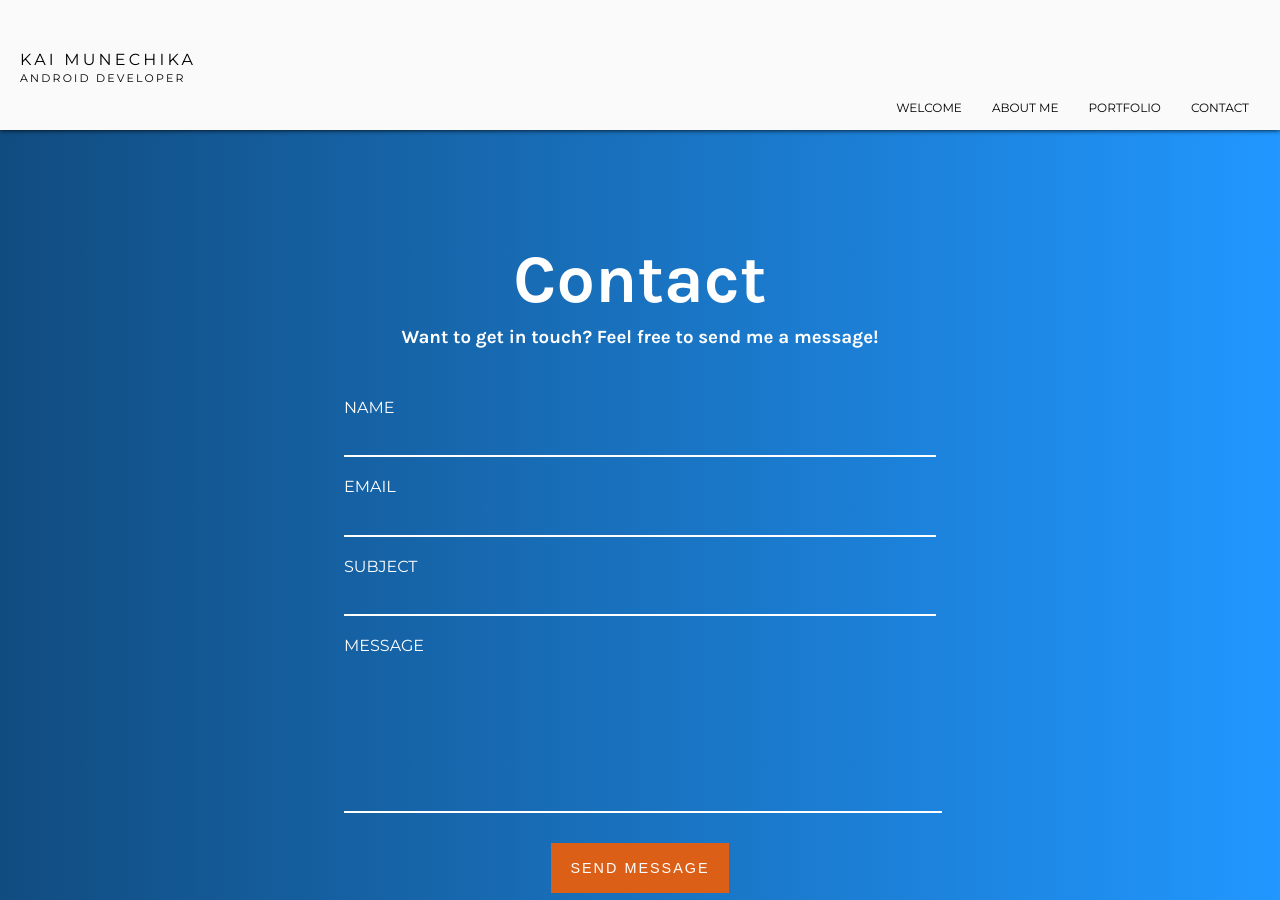
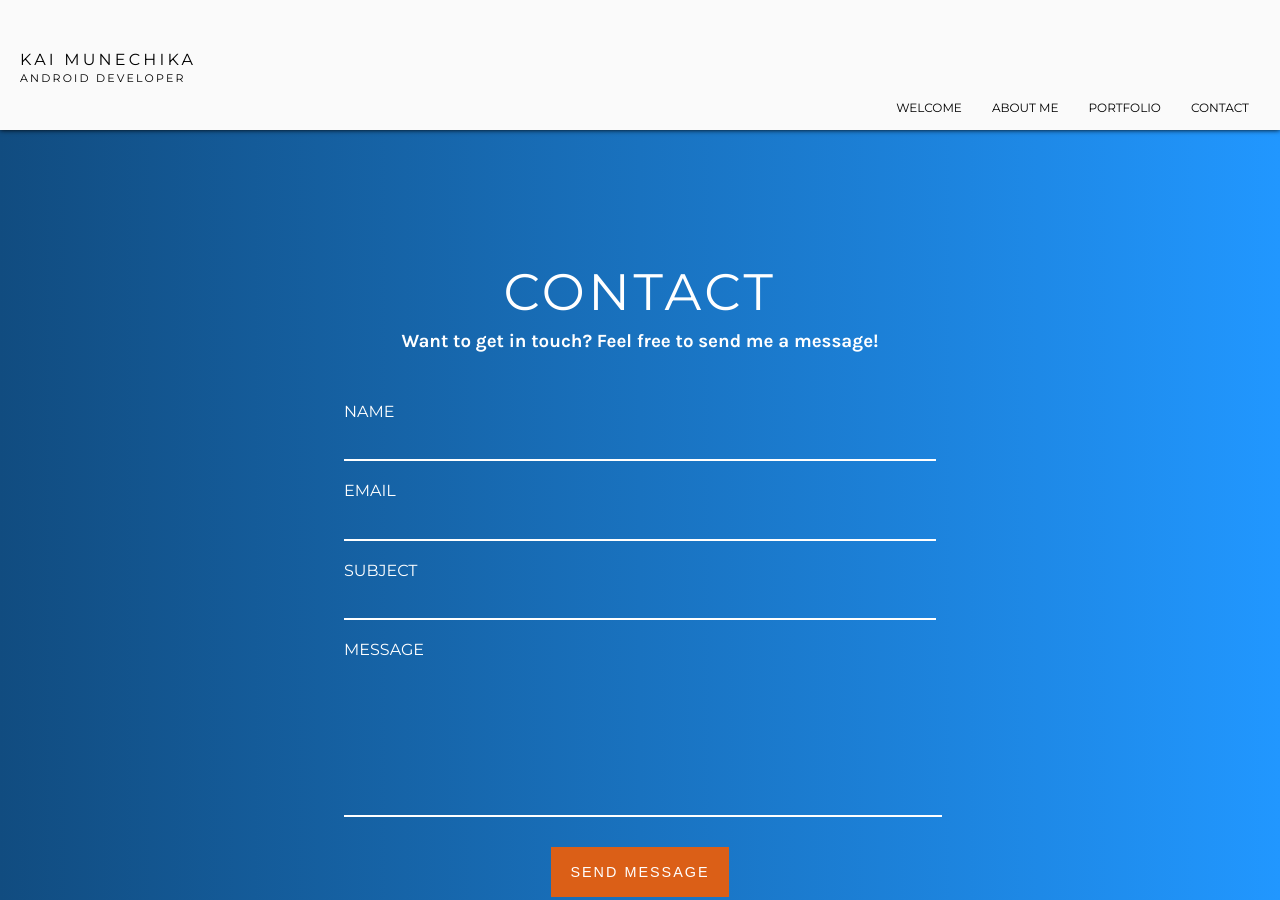
Before and after one commit to Kai-Munechika/final-portfolio, a plain HTML site: page html/contact.html in a window 1280 px wide. Shown: the top 900 px of the page. Drawn offline with Linux system fonts and the light colour scheme.

Commit message:
updated contact page and fixed navigation bar

```diff
--- a/css/contact.css
+++ b/css/contact.css
@@ -2,7 +2,7 @@
 #content {
     font-family: 'Karla', sans-serif;
     color: white;
-    padding-top: 110px;
+    padding-top: 240px;
     padding-bottom: 100px;
 
     background: #1e88e5; /* if gradient doesn't work*/
@@ -19,9 +19,21 @@
     margin: auto auto;
 }
 
-h1, h3 {
+h3 {
     text-align: center;
 }
+#wrapper a {
+    text-decoration: none;
+    text-align: center;
+    color: white;
+    display: block;
+    font-family: 'Montserrat', sans-serif;
+    text-transform: uppercase;
+    margin: 20px;
+    font-size: 3.2em;
+    letter-spacing: 0.07em;
+}
+
 h3 {
     margin-top: -13px;
 }
--- a/css/header-nav-footer.css
+++ b/css/header-nav-footer.css
@@ -33,8 +33,13 @@ header {
     -moz-box-shadow:0 0 5px 0 black;
     -webkit-box-shadow:0 0 5px 0 black;
     z-index: 2;
-    position: relative;
+
+    /* fix to top of screen */
+    position: fixed; /* Set the navbar to fixed position */
+    width: 100%;
+    top: 0; /* Position the navbar at the bottom of the page */
 }
+
 nav {
     font-family: 'Montserrat', sans-serif;
     background: #fafafa;
--- a/html/contact.html
+++ b/html/contact.html
@@ -30,7 +30,7 @@
 <div id="content">
 
     <div id="wrapper">
-        <h1>Contact</h1>
+        <a href="#">Contact</a>
 
         <h3> Want to get in touch? Feel free to send me a message! </h3>
 
```
